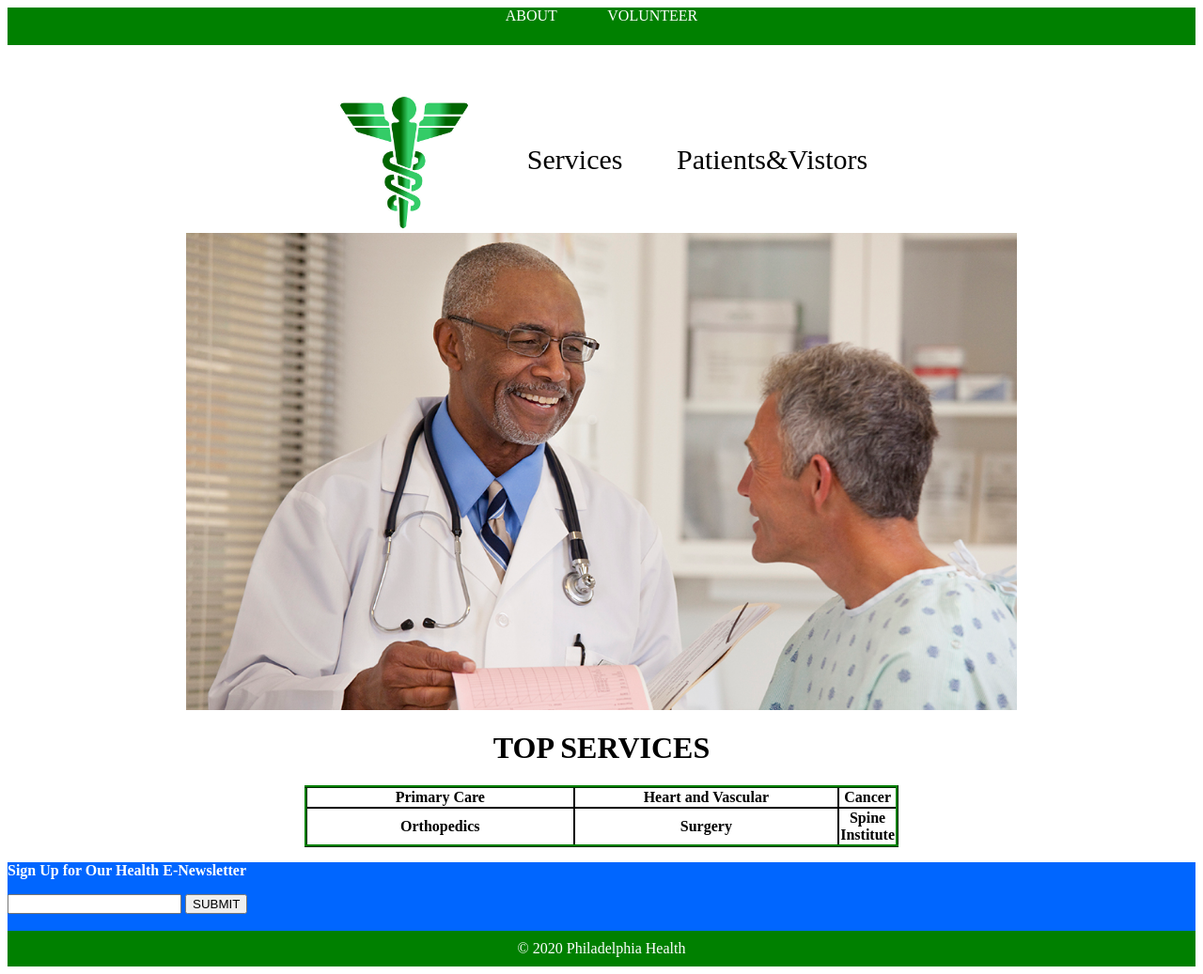
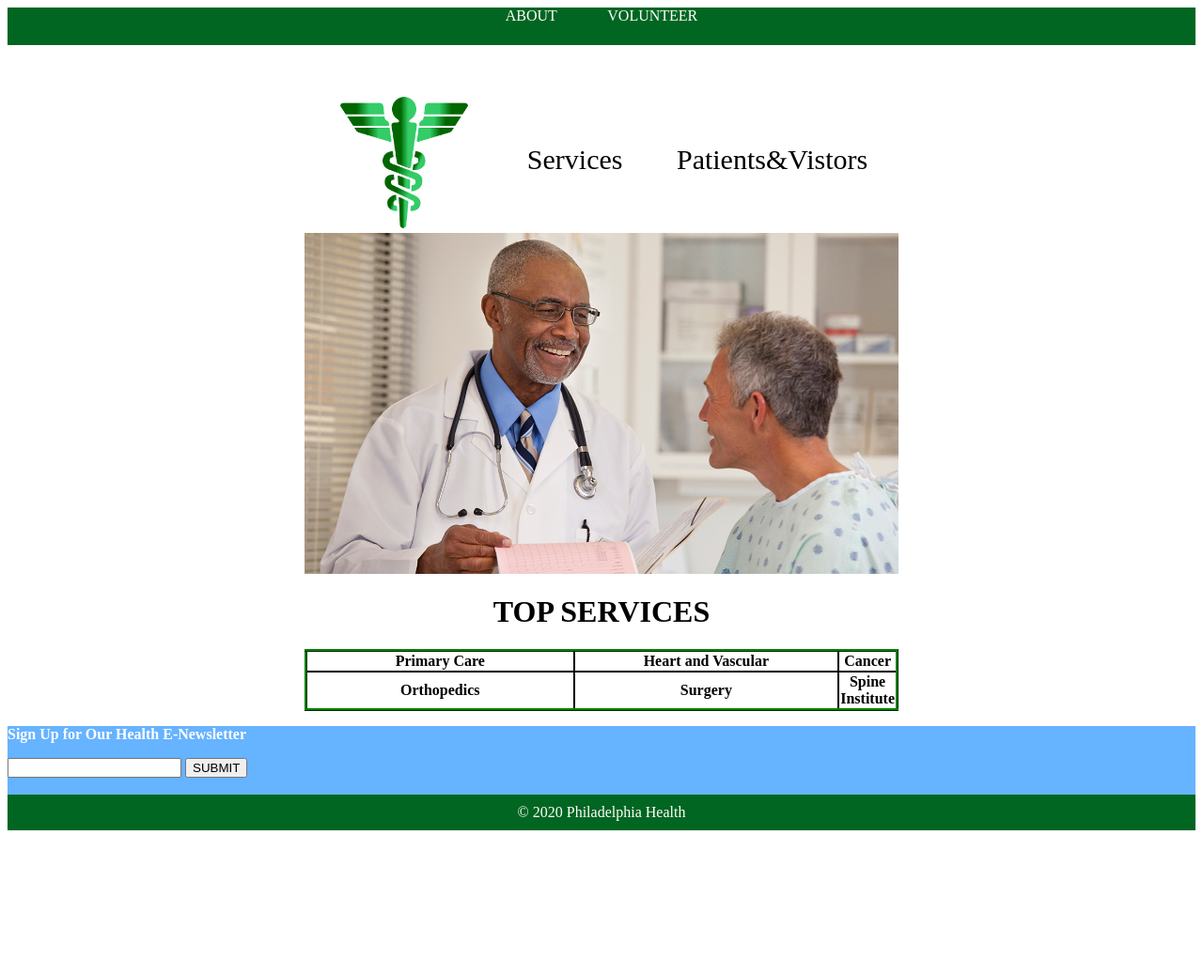
Before and after one commit to Amber112197/philadelphiahealth, a plain HTML site: page services.html in a window 1280 px wide. Shown: the whole page at 94% size. After the commit the page ends 892 px from the top, so only its background shows below. Drawn offline with Linux system fonts and the light colour scheme.

Commit message:
new files

```diff
--- a/services.html
+++ b/services.html
@@ -29,7 +29,7 @@
 	<td align="center">Spine Institute</td>
 </tr>
 </table>
-<div style="background-color:#0066ff">
+<div>
 	<p id="p2">Sign Up for Our Health E-Newsletter</p>
 	<form>
 		<div>
--- a/style.css
+++ b/style.css
@@ -1,5 +1,5 @@
 header{
-	background-color: #008000;
+	background-color: #006622;
 	color: white;
 	text-align: center;
 	height: 40px;
@@ -50,7 +50,7 @@ nav:link{
 	font-weight: bold;
 }
 footer{
-	background-color: #008000;
+	background-color: #006622;
 	text-align: center;
 	padding: 10px;
 	color: white;
@@ -60,14 +60,14 @@ a:hover{
 }
 #h1{
 	text-align: center;
-	background-color: #0066ff;
+	background-color: #66b3ff;
 	color: white;
 }
 #img3{
 	display: block;
 	margin-left: auto;
 	margin-right: auto;
-	width: 70%;
+	width: 50%;
 	height: 30%;
 }
 #t{
@@ -88,3 +88,6 @@ th, td{
 #b{
 	font-weight: bold;
 }
+div{
+	background-color: #66b3ff;
+}
```
Also changed, not shown: about.html (+1 -1 lines), index.html (+1 -1 lines), pv.html (+1 -1 lines), vol.html (+1 -1 lines).
